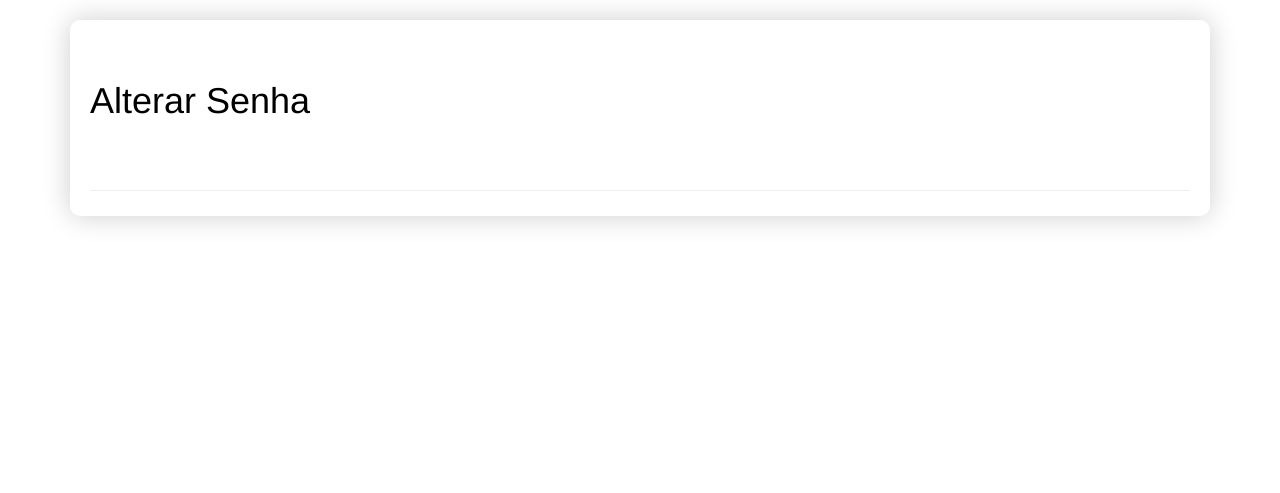
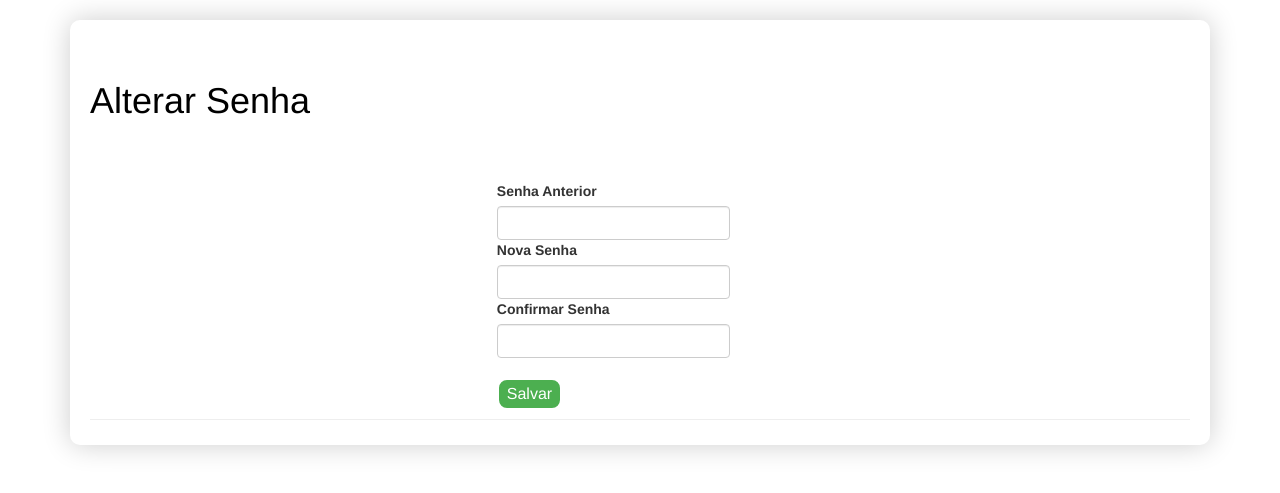
Before and after one commit to DiegoHoffmann/ControleTarefas, a Flask app: page /perfil/alterarSenha in a window 1280 px wide. Shown: the part 52-545 px from the top of the page. Run offline with Flask 2, Linux system fonts and the light colour scheme; some libraries are stand-ins or nearby versions.

Commit message:
Adição da alteração de senha

```diff
--- a/app/models.py
+++ b/app/models.py
@@ -36,6 +36,9 @@ class User(UserMixin, db.Model):
 
     def verify_password(self, password):
         return check_password_hash(self.password_hash, password)
+
+    def passwordAtualizar(password):
+        return generate_password_hash(password)
 
     def gravatar(self, size=100, default='identicon', rating='g'):
         if request.is_secure:
--- a/app/perfil/routes.py
+++ b/app/perfil/routes.py
@@ -1,4 +1,8 @@
-from flask import render_template
+from flask import render_template, flash, request, url_for, session
+from werkzeug.utils import redirect
+
+from app import db
+from app.models import User
 from .forms import PerfilForm
 from . import perfil
 
@@ -12,3 +16,26 @@ def carregarPerfil():
 def alterarSenha():
     form = PerfilForm()
     return render_template('perfil/alterarSenha.html', form=form)
+
+
+@perfil.route('/alterarSenha/salvar', methods=['GET','POST'])
+def alterarSenhaSalvar():
+    if request.form.get('salvar') == 'Salvar':
+        user = User.query.filter_by(email=session["session_name"]).first()
+        senhaAnterior = request.form.get('txtSenhaAnterior')
+        if user.verify_password(senhaAnterior):
+            #db.session.query(Ponto).filter(Ponto.id == temPonto.id).update({Ponto.hora_fim_3: datetime.now()})
+            if request.form.get('txtNovaSenha') == request.form.get('txtConfirmaSenha'):
+                novaSenha = request.form.get('txtNovaSenha')
+                if len(novaSenha) < 4:
+                    flash("Senha muito fraca")
+                    return redirect(url_for('.alterarSenha'))
+                else:
+                    db.session.query(User).filter(User.id == user.id).update({User.password_hash: User.passwordAtualizar(novaSenha)})
+                    db.session.commit()
+                    flash("Senha alterada com sucesso")
+
+            else:
+                flash("Confirmação de senha invalida")
+
+    return redirect(url_for('.alterarSenha'))
--- a/app/templates/perfil/alterarSenha.html
+++ b/app/templates/perfil/alterarSenha.html
@@ -7,9 +7,23 @@
         <div class="row">
             <h1>Alterar Senha</h1>
             <div class="col-sm-12">
-                <div class="row" style="padding-top:50px;">
-                    <form method="post" action="/perfil/alterarSenha">
-
+                <div class="row" style="padding-top:50px; padding-left:37%;" >
+                    <form method="post" action="/perfil/alterarSenha/salvar">
+                        <div class="row">
+                        <label>Senha Anterior</label>
+                        <input type="password" name="txtSenhaAnterior" class="form-control" style="width:30%">
+                        </div>
+                        <div class="row">
+                        <label>Nova Senha</label>
+                        <input type="password" name="txtNovaSenha" class="form-control" style="width:30%">
+                        </div>
+                        <div class="row">
+                        <label>Confirmar Senha</label>
+                        <input type="password" name="txtConfirmaSenha" class="form-control" style="width:30%">
+                        </div>
+                         <div class="row" style="padding-top:20px;">
+                        <input type="submit" class="buttonSalvar" value="Salvar" name="salvar">
+                         </div>
                     </form>
                 </div>
             </div>
```
Also changed, not shown: data-dev.sqlite.
